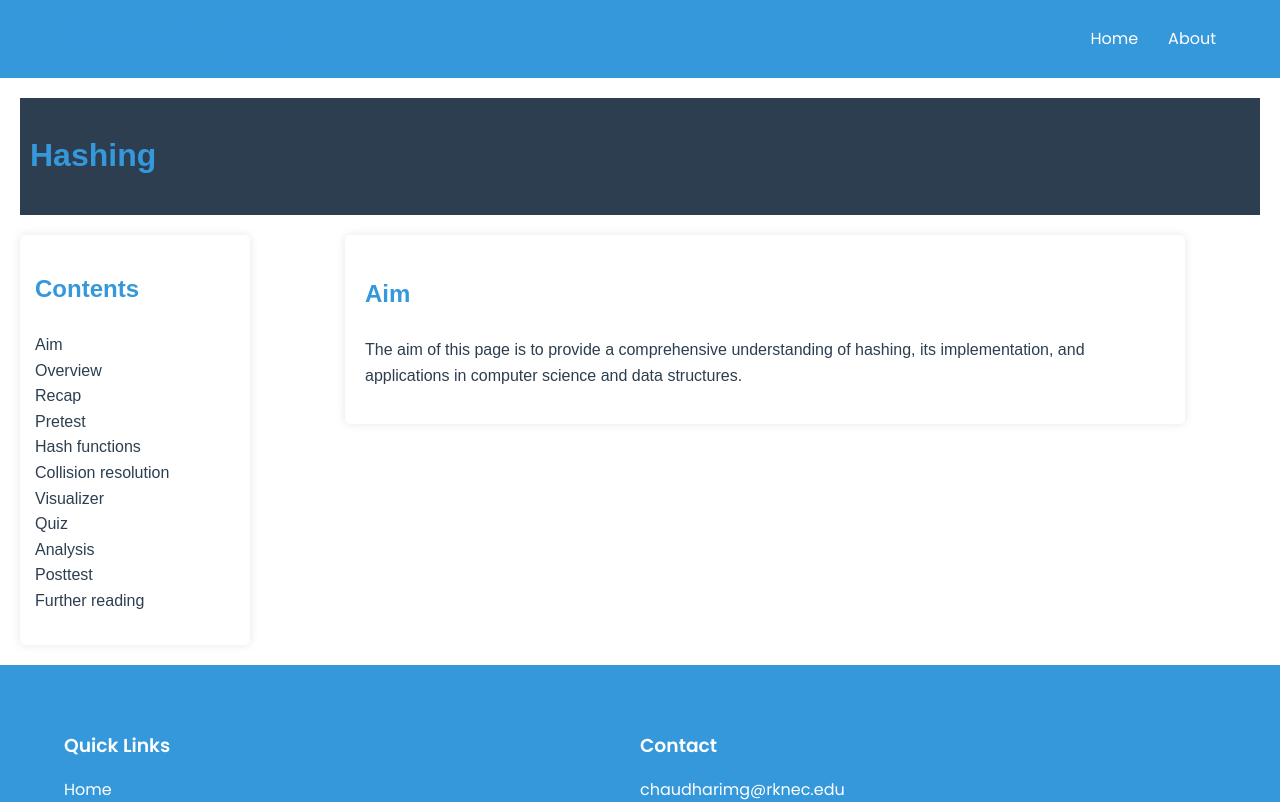
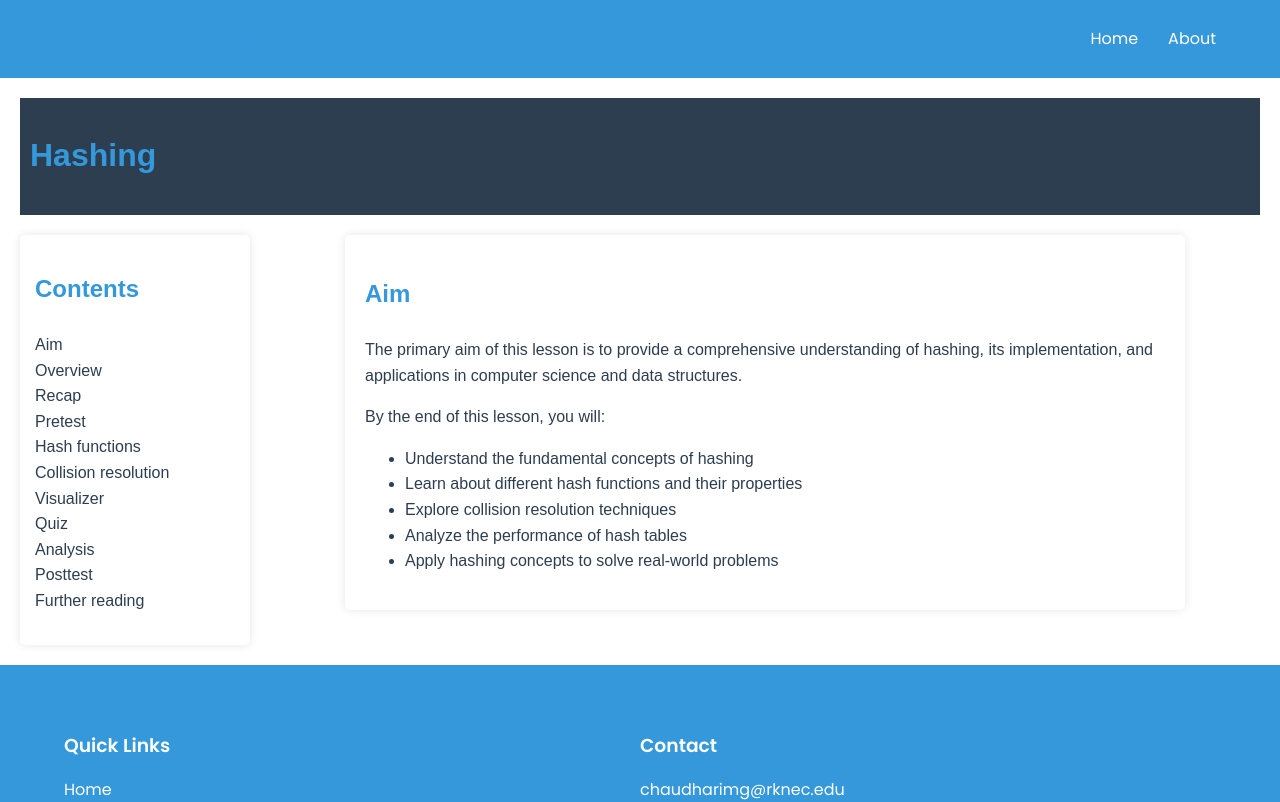
Before and after one commit to mrudulchaudhari/DS-Lab, a React (Vite) app in the folder ds-labs/: page /hashing in a window 1280 px wide. Shown: the top 802 px of the page. Built offline with nearby package versions, Linux system fonts and the light colour scheme.

Commit message:
Update:aim,overview,recap in hashing.jsx

```diff
--- a/ds-labs/src/algorithms/Hashing/hashing.jsx
+++ b/ds-labs/src/algorithms/Hashing/hashing.jsx
@@ -227,25 +227,72 @@ function HashingPage() {
           <section id="aim">
             <h2>Aim</h2>
             <p>
-              The aim of this page is to provide a comprehensive understanding of
-              hashing, its implementation, and applications in computer science and data structures.
+              The primary aim of this lesson is to provide a comprehensive understanding of hashing,
+              its implementation, and applications in computer science and data structures.
             </p>
+
+            <p>
+              By the end of this lesson, you will:
+            </p>
+            <ul>
+              <li>Understand the fundamental concepts of hashing</li>
+              <li>Learn about different hash functions and their properties</li>
+              <li>Explore collision resolution techniques</li>
+              <li>Analyze the performance of hash tables</li>
+              <li>Apply hashing concepts to solve real-world problems</li>
+            </ul>
           </section>
         );
+
         case 'overview':
           return (
             <section id="overview">
               <h2>Overview</h2>
-            <p>Hashing is a technique used to map data of arbitrary size to fixed-size values. It's commonly used for implementing associative arrays, database indexing, caching, and more. This page will cover the basics of hashing, hash functions, collision resolution techniques, and their applications.</p>
+              <p>
+                Hashing is a powerful technique used in computer science to efficiently map data of arbitrary
+                size to fixed-size values. It's the backbone of many critical applications in modern computing.
+              </p>
+
+              <h3>Key Concepts:</h3>
+              <ul>
+                <li><strong>Hash Function:</strong> A function that converts input data into a fixed-size hash value.</li>
+                <li><strong>Hash Table:</strong> A data structure that uses a hash function to efficiently store and retrieve data.</li>
+                <li><strong>Collision:</strong> When two different inputs produce the same hash value.</li>
+                <li><strong>Collision Resolution:</strong> Techniques to handle collisions in hash tables.</li>
+              </ul>
+              <h3>Applications:</h3>
+              <ul>
+                <li>Database Indexing</li>
+                <li>Caching</li>
+                <li>Cryptography</li>
+                <li>File Systems</li>
+                <li>Blockchain Technology</li>
+              </ul>
             </section>
           );
+
           case 'recap':
             return (
               <section id="recap">
-            <h2>Recap</h2>
-            <p>In previous lessons, we've explored various data structures. Hashing stands out for its efficiency in storing and retrieving data, making it a crucial concept in computer science and software engineering.</p>
+                <h2>Recap of Previous Concepts</h2>
+                <p>
+                  Before diving into hashing, let's quickly review some fundamental data structures
+                  that form the foundation for understanding hash tables.
+                </p>
+
+                <h3>Key Data Structures:</h3>
+                <ul>
+                  <li><strong>Arrays:</strong> Contiguous memory locations, constant-time access.</li>
+                  <li><strong>Linked Lists:</strong> Non-contiguous memory, linear-time access.</li>
+                  <li><strong>Binary Search Trees:</strong> Hierarchical structure, logarithmic-time operations.</li>
+                </ul>
+                <p>
+                  Hashing combines the best aspects of these structures, aiming for constant-time
+                  operations while efficiently using memory.
+                </p>
               </section>
             );
+
       case 'pretest':
         return (
           <section id="pretest">
```
Lines whose indentation alone changed are shown as unchanged.
